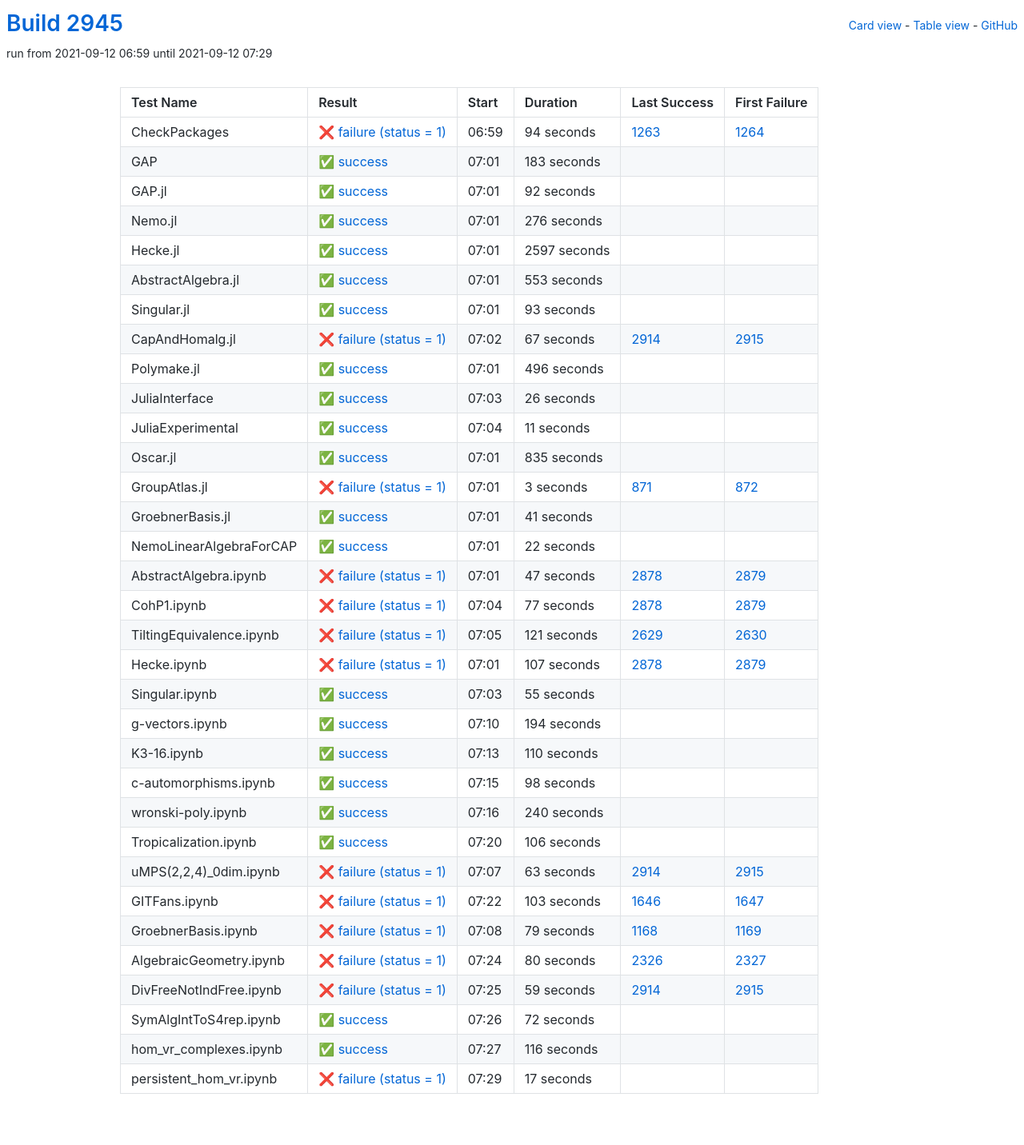
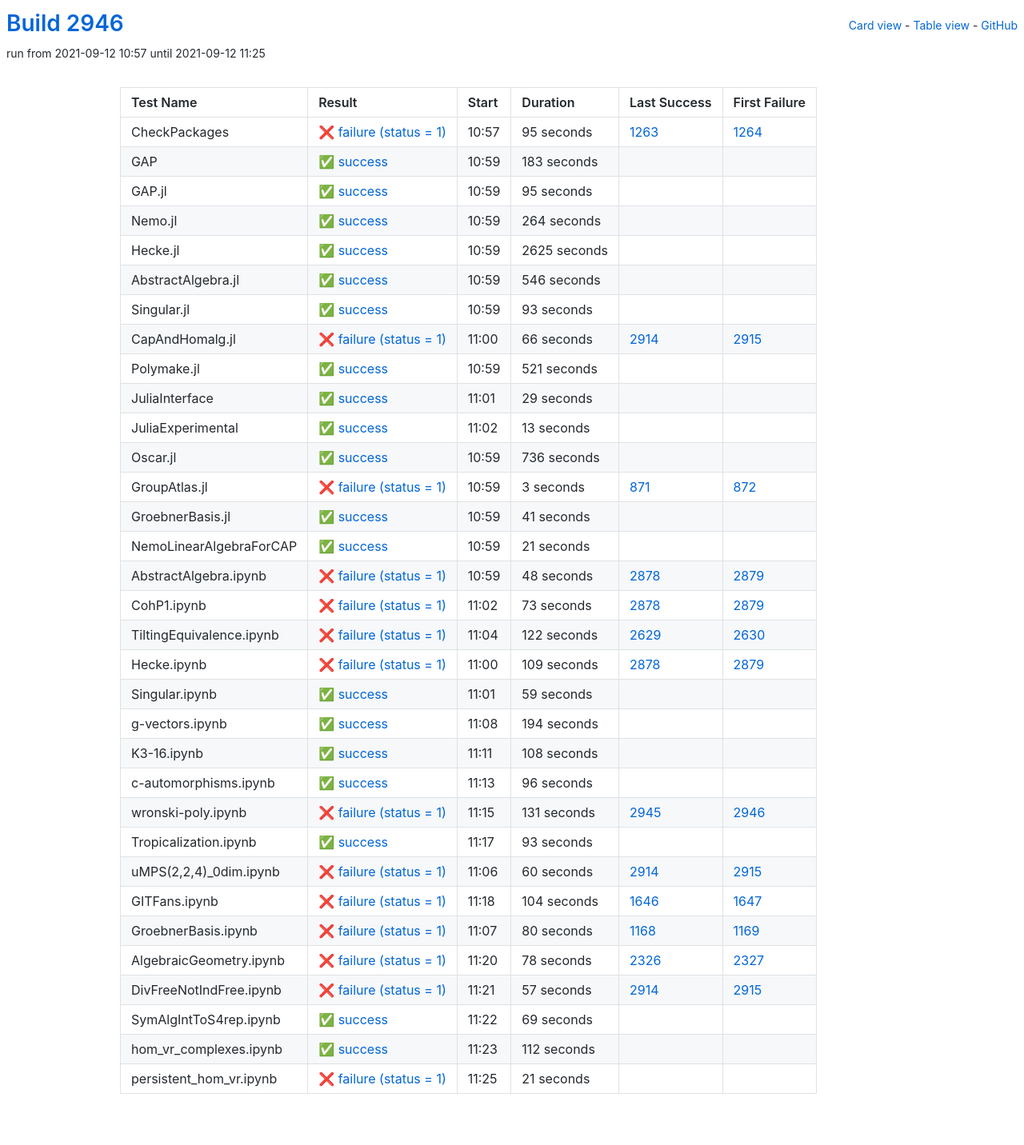
Before and after one commit to oscar-system/oscar-ci-status-stable, a Jekyll site: the page built from table.html, in a window 1280 px wide. Shown: the whole page at 80% size. Built offline with Jekyll 4.4.1, drawn with Linux system fonts in a browser that asks for light colours.

Commit message:
Build #2946

```diff
--- a/_data/ci.yml
+++ b/_data/ci.yml
@@ -1,6 +1,6 @@
 ---
-build: 2945
-build_url: https://oscarci.mathematik.uni-kl.de/job/oscar-stable/2945/
+build: 2946
+build_url: https://oscarci.mathematik.uni-kl.de/job/oscar-stable/2946/
 job: oscar-stable
 organization: oscar-system
 repo: oscar-ci-status-stable
@@ -8,20 +8,20 @@ repourl: https://github.com/oscar-system/oscar-ci-status-stable
 tests:
 - name: CheckPackages
   id: checkpackages
-  log: https://oscarci.mathematik.uni-kl.de/job/oscar-stable/2945/artifact/logs/build-2945/CheckPackages.log
-  start: 2021-09-12 06:59
+  log: https://oscarci.mathematik.uni-kl.de/job/oscar-stable/2946/artifact/logs/build-2946/CheckPackages.log
+  start: 2021-09-12 10:57
   success: false
   exitcode: 1
   status: failure
-  duration: 94
+  duration: 95
   last_success: 1263
   last_success_url: https://oscarci.mathematik.uni-kl.de/job/oscar-stable/1263/
   first_failure: 1264
   first_failure_url: https://oscarci.mathematik.uni-kl.de/job/oscar-stable/1264/
 - name: GAP
   id: gap
-  log: https://oscarci.mathematik.uni-kl.de/job/oscar-stable/2945/artifact/logs/build-2945/GAP.log
-  start: 2021-09-12 07:01
+  log: https://oscarci.mathematik.uni-kl.de/job/oscar-stable/2946/artifact/logs/build-2946/GAP.log
+  start: 2021-09-12 10:59
   success: true
   exitcode: 0
   status: success
@@ -32,56 +32,56 @@ tests:
   first_failure_url:
 - name: GAP.jl
   id: gap-jl
-  log: https://oscarci.mathematik.uni-kl.de/job/oscar-stable/2945/artifact/logs/build-2945/GAP.jl.log
-  start: 2021-09-12 07:01
+  log: https://oscarci.mathematik.uni-kl.de/job/oscar-stable/2946/artifact/logs/build-2946/GAP.jl.log
+  start: 2021-09-12 10:59
   success: true
   exitcode: 0
   status: success
-  duration: 92
+  duration: 95
   last_success: false
   last_success_url:
   first_failure: false
   first_failure_url:
 - name: Nemo.jl
   id: nemo-jl
-  log: https://oscarci.mathematik.uni-kl.de/job/oscar-stable/2945/artifact/logs/build-2945/Nemo.jl.log
-  start: 2021-09-12 07:01
+  log: https://oscarci.mathematik.uni-kl.de/job/oscar-stable/2946/artifact/logs/build-2946/Nemo.jl.log
+  start: 2021-09-12 10:59
   success: true
   exitcode: 0
   status: success
-  duration: 276
+  duration: 264
   last_success: false
   last_success_url:
   first_failure: false
   first_failure_url:
 - name: Hecke.jl
   id: hecke-jl
-  log: https://oscarci.mathematik.uni-kl.de/job/oscar-stable/2945/artifact/logs/build-2945/Hecke.jl.log
-  start: 2021-09-12 07:01
+  log: https://oscarci.mathematik.uni-kl.de/job/oscar-stable/2946/artifact/logs/build-2946/Hecke.jl.log
+  start: 2021-09-12 10:59
   success: true
   exitcode: 0
   status: success
-  duration: 2597
+  duration: 2625
   last_success: false
   last_success_url:
   first_failure: false
   first_failure_url:
 - name: AbstractAlgebra.jl
   id: abstractalgebra-jl
-  log: https://oscarci.mathematik.uni-kl.de/job/oscar-stable/2945/artifact/logs/build-2945/AbstractAlgebra.jl.log
-  start: 2021-09-12 07:01
+  log: https://oscarci.mathematik.uni-kl.de/job/oscar-stable/2946/artifact/logs/build-2946/AbstractAlgebra.jl.log
+  start: 2021-09-12 10:59
   success: true
   exitcode: 0
   status: success
-  duration: 553
+  duration: 546
   last_success: false
   last_success_url:
   first_failure: false
   first_failure_url:
 - name: Singular.jl
   id: singular-jl
-  log: https://oscarci.mathematik.uni-kl.de/job/oscar-stable/2945/artifact/logs/build-2945/Singular.jl.log
-  start: 2021-09-12 07:01
+  log: https://oscarci.mathematik.uni-kl.de/job/oscar-stable/2946/artifact/logs/build-2946/Singular.jl.log
+  start: 2021-09-12 10:59
   success: true
   exitcode: 0
   status: success
@@ -92,68 +92,68 @@ tests:
   first_failure_url:
 - name: CapAndHomalg.jl
   id: capandhomalg-jl
-  log: https://oscarci.mathematik.uni-kl.de/job/oscar-stable/2945/artifact/logs/build-2945/CapAndHomalg.jl.log
-  start: 2021-09-12 07:02
+  log: https://oscarci.mathematik.uni-kl.de/job/oscar-stable/2946/artifact/logs/build-2946/CapAndHomalg.jl.log
+  start: 2021-09-12 11:00
   success: false
   exitcode: 1
   status: failure
-  duration: 67
+  duration: 66
   last_success: 2914
   last_success_url: https://oscarci.mathematik.uni-kl.de/job/oscar-stable/2914/
   first_failure: 2915
   first_failure_url: https://oscarci.mathematik.uni-kl.de/job/oscar-stable/2915/
 - name: Polymake.jl
   id: polymake-jl
-  log: https://oscarci.mathematik.uni-kl.de/job/oscar-stable/2945/artifact/logs/build-2945/Polymake.jl.log
-  start: 2021-09-12 07:01
+  log: https://oscarci.mathematik.uni-kl.de/job/oscar-stable/2946/artifact/logs/build-2946/Polymake.jl.log
+  start: 2021-09-12 10:59
   success: true
   exitcode: 0
   status: success
-  duration: 496
+  duration: 521
   last_success: false
   last_success_url:
   first_failure: false
   first_failure_url:
 - name: JuliaInterface
   id: juliainterface
-  log: https://oscarci.mathematik.uni-kl.de/job/oscar-stable/2945/artifact/logs/build-2945/JuliaInterface.log
-  start: 2021-09-12 07:03
+  log: https://oscarci.mathematik.uni-kl.de/job/oscar-stable/2946/artifact/logs/build-2946/JuliaInterface.log
+  start: 2021-09-12 11:01
   success: true
   exitcode: 0
   status: success
-  duration: 26
+  duration: 29
   last_success: false
   last_success_url:
   first_failure: false
   first_failure_url:
 - name: JuliaExperimental
   id: juliaexperimental
-  log: https://oscarci.mathematik.uni-kl.de/job/oscar-stable/2945/artifact/logs/build-2945/JuliaExperimental.log
-  start: 2021-09-12 07:04
+  log: https://oscarci.mathematik.uni-kl.de/job/oscar-stable/2946/artifact/logs/build-2946/JuliaExperimental.log
+  start: 2021-09-12 11:02
   success: true
   exitcode: 0
   status: success
-  duration: 11
+  duration: 13
   last_success: false
   last_success_url:
   first_failure: false
   first_failure_url:
 - name: Oscar.jl
   id: oscar-jl
-  log: https://oscarci.mathematik.uni-kl.de/job/oscar-stable/2945/artifact/logs/build-2945/Oscar.jl.log
-  start: 2021-09-12 07:01
+  log: https://oscarci.mathematik.uni-kl.de/job/oscar-stable/2946/artifact/logs/build-2946/Oscar.jl.log
+  start: 2021-09-12 10:59
   success: true
   exitcode: 0
   status: success
-  duration: 835
+  duration: 736
   last_success: false
   last_success_url:
   first_failure: false
   first_failure_url:
 - name: GroupAtlas.jl
   id: groupatlas-jl
-  log: https://oscarci.mathematik.uni-kl.de/job/oscar-stable/2945/artifact/logs/build-2945/GroupAtlas.jl.log
-  start: 2021-09-12 07:01
+  log: https://oscarci.mathematik.uni-kl.de/job/oscar-stable/2946/artifact/logs/build-2946/GroupAtlas.jl.log
+  start: 2021-09-12 10:59
   success: false
   exitcode: 1
   status: failure
@@ -164,8 +164,8 @@ tests:
   first_failure_url: https://oscarci.mathematik.uni-kl.de/job/oscar-stable/872/
 - name: GroebnerBasis.jl
   id: groebnerbasis-jl
-  log: https://oscarci.mathematik.uni-kl.de/job/oscar-stable/2945/artifact/logs/build-2945/GroebnerBasis.jl.log
-  start: 2021-09-12 07:01
+  log: https://oscarci.mathematik.uni-kl.de/job/oscar-stable/2946/artifact/logs/build-2946/GroebnerBasis.jl.log
+  start: 2021-09-12 10:59
   success: true
   exitcode: 0
   status: success
@@ -176,80 +176,80 @@ tests:
   first_failure_url:
 - name: NemoLinearAlgebraForCAP
   id: nemolinearalgebraforcap
-  log: https://oscarci.mathematik.uni-kl.de/job/oscar-stable/2945/artifact/logs/build-2945/NemoLinearAlgebraForCAP.log
-  start: 2021-09-12 07:01
+  log: https://oscarci.mathematik.uni-kl.de/job/oscar-stable/2946/artifact/logs/build-2946/NemoLinearAlgebraForCAP.log
+  start: 2021-09-12 10:59
   success: true
   exitcode: 0
   status: success
-  duration: 22
+  duration: 21
   last_success: false
   last_success_url:
   first_failure: false
   first_failure_url:
 - name: AbstractAlgebra.ipynb
   id: abstractalgebra-ipynb
-  log: https://oscarci.mathematik.uni-kl.de/job/oscar-stable/2945/artifact/logs/build-2945/AbstractAlgebra.ipynb.log
-  start: 2021-09-12 07:01
+  log: https://oscarci.mathematik.uni-kl.de/job/oscar-stable/2946/artifact/logs/build-2946/AbstractAlgebra.ipynb.log
+  start: 2021-09-12 10:59
   success: false
   exitcode: 1
   status: failure
-  duration: 47
+  duration: 48
   last_success: 2878
   last_success_url: https://oscarci.mathematik.uni-kl.de/job/oscar-stable/2878/
   first_failure: 2879
   first_failure_url: https://oscarci.mathematik.uni-kl.de/job/oscar-stable/2879/
 - name: CohP1.ipynb
   id: cohp1-ipynb
-  log: https://oscarci.mathematik.uni-kl.de/job/oscar-stable/2945/artifact/logs/build-2945/CohP1.ipynb.log
-  start: 2021-09-12 07:04
+  log: https://oscarci.mathematik.uni-kl.de/job/oscar-stable/2946/artifact/logs/build-2946/CohP1.ipynb.log
+  start: 2021-09-12 11:02
   success: false
   exitcode: 1
   status: failure
-  duration: 77
+  duration: 73
   last_success: 2878
   last_success_url: https://oscarci.mathematik.uni-kl.de/job/oscar-stable/2878/
   first_failure: 2879
   first_failure_url: https://oscarci.mathematik.uni-kl.de/job/oscar-stable/2879/
 - name: TiltingEquivalence.ipynb
   id: tiltingequivalence-ipynb
-  log: https://oscarci.mathematik.uni-kl.de/job/oscar-stable/2945/artifact/logs/build-2945/TiltingEquivalence.ipynb.log
-  start: 2021-09-12 07:05
+  log: https://oscarci.mathematik.uni-kl.de/job/oscar-stable/2946/artifact/logs/build-2946/TiltingEquivalence.ipynb.log
+  start: 2021-09-12 11:04
   success: false
   exitcode: 1
   status: failure
-  duration: 121
+  duration: 122
   last_success: 2629
   last_success_url: https://oscarci.mathematik.uni-kl.de/job/oscar-stable/2629/
   first_failure: 2630
   first_failure_url: https://oscarci.mathematik.uni-kl.de/job/oscar-stable/2630/
 - name: Hecke.ipynb
   id: hecke-ipynb
-  log: https://oscarci.mathematik.uni-kl.de/job/oscar-stable/2945/artifact/logs/build-2945/Hecke.ipynb.log
-  start: 2021-09-12 07:01
+  log: https://oscarci.mathematik.uni-kl.de/job/oscar-stable/2946/artifact/logs/build-2946/Hecke.ipynb.log
+  start: 2021-09-12 11:00
   success: false
   exitcode: 1
   status: failure
-  duration: 107
+  duration: 109
   last_success: 2878
   last_success_url: https://oscarci.mathematik.uni-kl.de/job/oscar-stable/2878/
   first_failure: 2879
   first_failure_url: https://oscarci.mathematik.uni-kl.de/job/oscar-stable/2879/
 - name: Singular.ipynb
   id: singular-ipynb
-  log: https://oscarci.mathematik.uni-kl.de/job/oscar-stable/2945/artifact/logs/build-2945/Singular.ipynb.log
-  start: 2021-09-12 07:03
+  log: https://oscarci.mathematik.uni-kl.de/job/oscar-stable/2946/artifact/logs/build-2946/Singular.ipynb.log
+  start: 2021-09-12 11:01
   success: true
   exitcode: 0
   status: success
-  duration: 55
+  duration: 59
   last_success: false
   last_success_url:
   first_failure: false
   first_failure_url:
 - name: g-vectors.ipynb
   id: g-vectors-ipynb
-  log: https://oscarci.mathematik.uni-kl.de/job/oscar-stable/2945/artifact/logs/build-2945/g-vectors.ipynb.log
-  start: 2021-09-12 07:10
+  log: https://oscarci.mathematik.uni-kl.de/job/oscar-stable/2946/artifact/logs/build-2946/g-vectors.ipynb.log
+  start: 2021-09-12 11:08
   success: true
   exitcode: 0
   status: success
@@ -260,144 +260,144 @@ tests:
   first_failure_url:
 - name: K3-16.ipynb
   id: k3-16-ipynb
-  log: https://oscarci.mathematik.uni-kl.de/job/oscar-stable/2945/artifact/logs/build-2945/K3-16.ipynb.log
-  start: 2021-09-12 07:13
+  log: https://oscarci.mathematik.uni-kl.de/job/oscar-stable/2946/artifact/logs/build-2946/K3-16.ipynb.log
+  start: 2021-09-12 11:11
   success: true
   exitcode: 0
   status: success
-  duration: 110
+  duration: 108
   last_success: false
   last_success_url:
   first_failure: false
   first_failure_url:
 - name: c-automorphisms.ipynb
   id: c-automorphisms-ipynb
-  log: https://oscarci.mathematik.uni-kl.de/job/oscar-stable/2945/artifact/logs/build-2945/c-automorphisms.ipynb.log
-  start: 2021-09-12 07:15
+  log: https://oscarci.mathematik.uni-kl.de/job/oscar-stable/2946/artifact/logs/build-2946/c-automorphisms.ipynb.log
+  start: 2021-09-12 11:13
   success: true
   exitcode: 0
   status: success
-  duration: 98
+  duration: 96
   last_success: false
   last_success_url:
   first_failure: false
   first_failure_url:
 - name: wronski-poly.ipynb
   id: wronski-poly-ipynb
-  log: https://oscarci.mathematik.uni-kl.de/job/oscar-stable/2945/artifact/logs/build-2945/wronski-poly.ipynb.log
-  start: 2021-09-12 07:16
+  log: https://oscarci.mathematik.uni-kl.de/job/oscar-stable/2946/artifact/logs/build-2946/wronski-poly.ipynb.log
+  start: 2021-09-12 11:15
+  success: false
+  exitcode: 1
+  status: failure
+  duration: 131
+  last_success: 2945
+  last_success_url: https://oscarci.mathematik.uni-kl.de/job/oscar-stable/2945/
+  first_failure: 2946
+  first_failure_url: https://oscarci.mathematik.uni-kl.de/job/oscar-stable/2946/
+- name: Tropicalization.ipynb
+  id: tropicalization-ipynb
+  log: https://oscarci.mathematik.uni-kl.de/job/oscar-stable/2946/artifact/logs/build-2946/Tropicalization.ipynb.log
+  start: 2021-09-12 11:17
   success: true
   exitcode: 0
   status: success
-  duration: 240
-  last_success: false
-  last_success_url:
-  first_failure: false
-  first_failure_url:
-- name: Tropicalization.ipynb
-  id: tropicalization-ipynb
-  log: https://oscarci.mathematik.uni-kl.de/job/oscar-stable/2945/artifact/logs/build-2945/Tropicalization.ipynb.log
-  start: 2021-09-12 07:20
-  success: true
-  exitcode: 0
-  status: success
-  duration: 106
+  duration: 93
   last_success: false
   last_success_url:
   first_failure: false
   first_failure_url:
 - name: uMPS(2,2,4)_0dim.ipynb
   id: umps-2-2-4-0dim-ipynb
-  log: https://oscarci.mathematik.uni-kl.de/job/oscar-stable/2945/artifact/logs/build-2945/uMPS-2-2-4-_0dim.ipynb.log
-  start: 2021-09-12 07:07
+  log: https://oscarci.mathematik.uni-kl.de/job/oscar-stable/2946/artifact/logs/build-2946/uMPS-2-2-4-_0dim.ipynb.log
+  start: 2021-09-12 11:06
   success: false
   exitcode: 1
   status: failure
-  duration: 63
+  duration: 60
   last_success: 2914
   last_success_url: https://oscarci.mathematik.uni-kl.de/job/oscar-stable/2914/
   first_failure: 2915
   first_failure_url: https://oscarci.mathematik.uni-kl.de/job/oscar-stable/2915/
 - name: GITFans.ipynb
   id: gitfans-ipynb
-  log: https://oscarci.mathematik.uni-kl.de/job/oscar-stable/2945/artifact/logs/build-2945/GITFans.ipynb.log
-  start: 2021-09-12 07:22
+  log: https://oscarci.mathematik.uni-kl.de/job/oscar-stable/2946/artifact/logs/build-2946/GITFans.ipynb.log
+  start: 2021-09-12 11:18
   success: false
   exitcode: 1
   status: failure
-  duration: 103
+  duration: 104
   last_success: 1646
   last_success_url: https://oscarci.mathematik.uni-kl.de/job/oscar-stable/1646/
   first_failure: 1647
   first_failure_url: https://oscarci.mathematik.uni-kl.de/job/oscar-stable/1647/
 - name: GroebnerBasis.ipynb
   id: groebnerbasis-ipynb
-  log: https://oscarci.mathematik.uni-kl.de/job/oscar-stable/2945/artifact/logs/build-2945/GroebnerBasis.ipynb.log
-  start: 2021-09-12 07:08
+  log: https://oscarci.mathematik.uni-kl.de/job/oscar-stable/2946/artifact/logs/build-2946/GroebnerBasis.ipynb.log
+  start: 2021-09-12 11:07
   success: false
   exitcode: 1
   status: failure
-  duration: 79
+  duration: 80
   last_success: 1168
   last_success_url: https://oscarci.mathematik.uni-kl.de/job/oscar-stable/1168/
   first_failure: 1169
   first_failure_url: https://oscarci.mathematik.uni-kl.de/job/oscar-stable/1169/
 - name: AlgebraicGeometry.ipynb
   id: algebraicgeometry-ipynb
-  log: https://oscarci.mathematik.uni-kl.de/job/oscar-stable/2945/artifact/logs/build-2945/AlgebraicGeometry.ipynb.log
-  start: 2021-09-12 07:24
+  log: https://oscarci.mathematik.uni-kl.de/job/oscar-stable/2946/artifact/logs/build-2946/AlgebraicGeometry.ipynb.log
+  start: 2021-09-12 11:20
   success: false
   exitcode: 1
   status: failure
-  duration: 80
+  duration: 78
   last_success: 2326
   last_success_url: https://oscarci.mathematik.uni-kl.de/job/oscar-stable/2326/
   first_failure: 2327
   first_failure_url: https://oscarci.mathematik.uni-kl.de/job/oscar-stable/2327/
 - name: DivFreeNotIndFree.ipynb
   id: divfreenotindfree-ipynb
-  log: https://oscarci.mathematik.uni-kl.de/job/oscar-stable/2945/artifact/logs/build-2945/DivFreeNotIndFree.ipynb.log
-  start: 2021-09-12 07:25
+  log: https://oscarci.mathematik.uni-kl.de/job/oscar-stable/2946/artifact/logs/build-2946/DivFreeNotIndFree.ipynb.log
+  start: 2021-09-12 11:21
   success: false
   exitcode: 1
   status: failure
-  duration: 59
+  duration: 57
   last_success: 2914
   last_success_url: https://oscarci.mathematik.uni-kl.de/job/oscar-stable/2914/
   first_failure: 2915
   first_failure_url: https://oscarci.mathematik.uni-kl.de/job/oscar-stable/2915/
 - name: SymAlgIntToS4rep.ipynb
   id: symalginttos4rep-ipynb
-  log: https://oscarci.mathematik.uni-kl.de/job/oscar-stable/2945/artifact/logs/build-2945/SymAlgIntToS4rep.ipynb.log
-  start: 2021-09-12 07:26
+  log: https://oscarci.mathematik.uni-kl.de/job/oscar-stable/2946/artifact/logs/build-2946/SymAlgIntToS4rep.ipynb.log
+  start: 2021-09-12 11:22
   success: true
   exitcode: 0
   status: success
-  duration: 72
+  duration: 69
   last_success: false
   last_success_url:
   first_failure: false
   first_failure_url:
 - name: hom_vr_complexes.ipynb
   id: hom-vr-complexes-ipynb
-  log: https://oscarci.mathematik.uni-kl.de/job/oscar-stable/2945/artifact/logs/build-2945/hom_vr_complexes.ipynb.log
-  start: 2021-09-12 07:27
+  log: https://oscarci.mathematik.uni-kl.de/job/oscar-stable/2946/artifact/logs/build-2946/hom_vr_complexes.ipynb.log
+  start: 2021-09-12 11:23
   success: true
   exitcode: 0
   status: success
-  duration: 116
+  duration: 112
   last_success: false
   last_success_url:
   first_failure: false
   first_failure_url:
 - name: persistent_hom_vr.ipynb
   id: persistent-hom-vr-ipynb
-  log: https://oscarci.mathematik.uni-kl.de/job/oscar-stable/2945/artifact/logs/build-2945/persistent_hom_vr.ipynb.log
-  start: 2021-09-12 07:29
+  log: https://oscarci.mathematik.uni-kl.de/job/oscar-stable/2946/artifact/logs/build-2946/persistent_hom_vr.ipynb.log
+  start: 2021-09-12 11:25
   success: false
   exitcode: 1
   status: failure
-  duration: 17
+  duration: 21
   last_success: false
   last_success_url:
   first_failure: false
```
Also changed, not shown: README.md.
